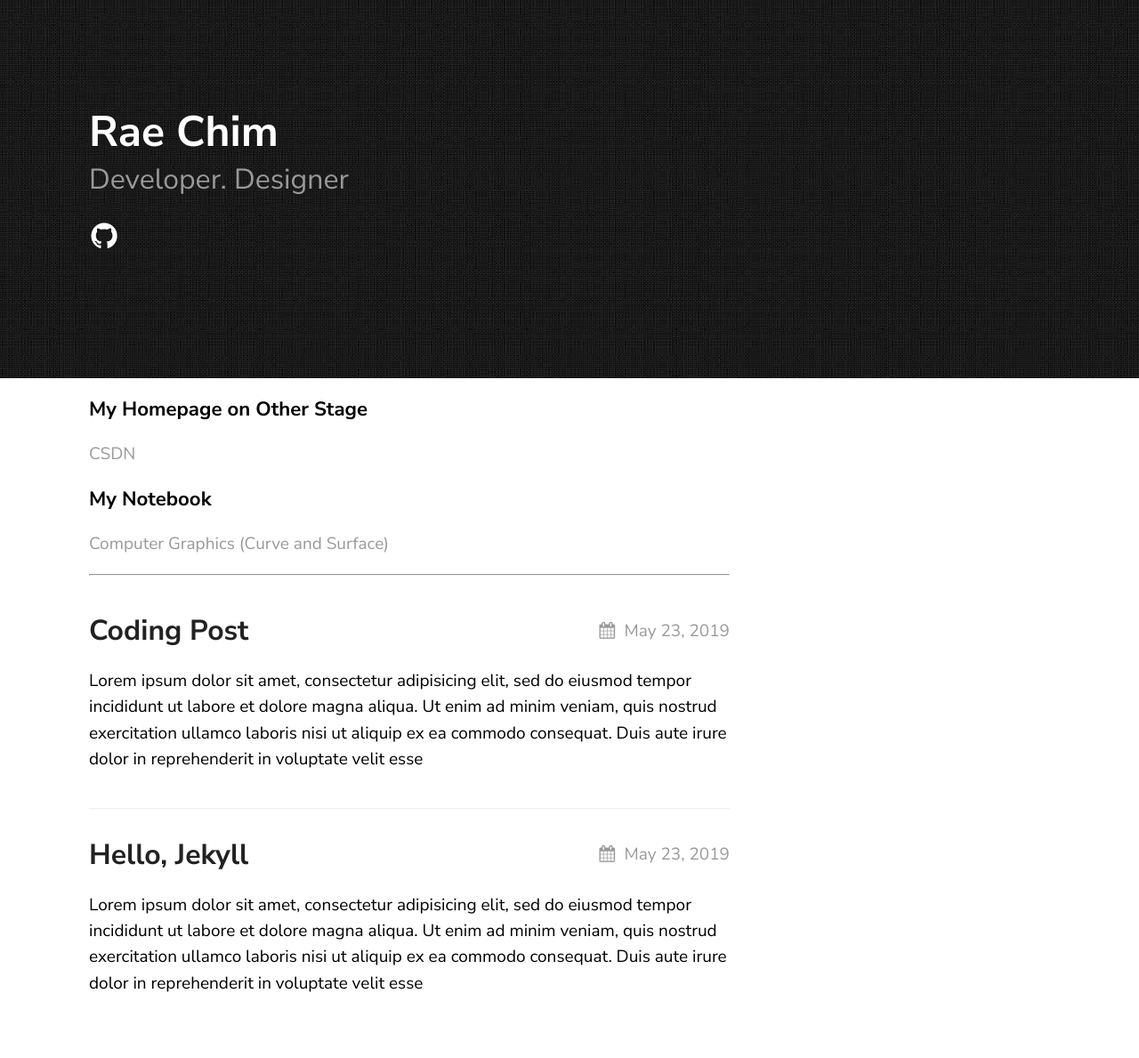
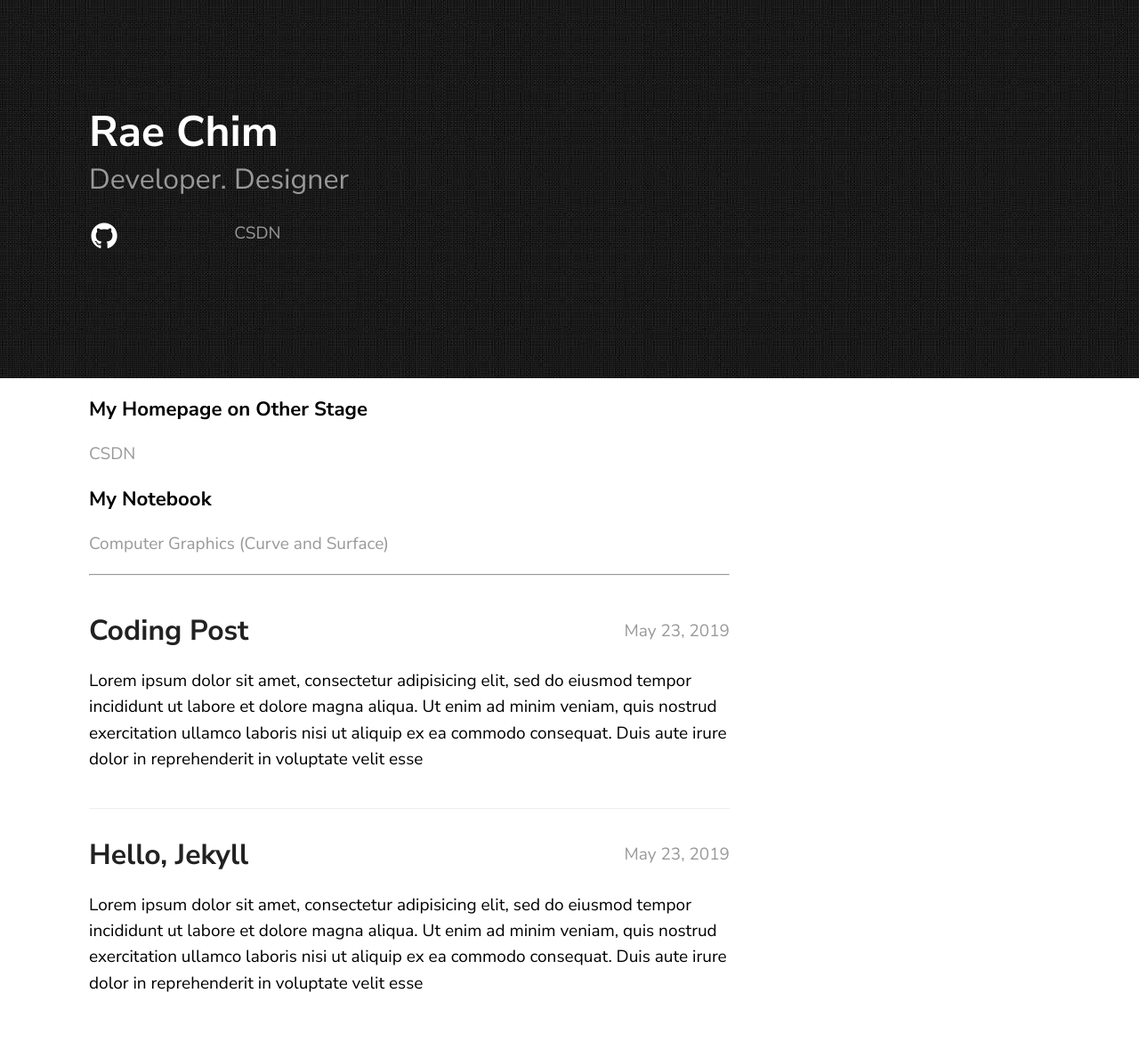
Before and after one commit to RaeChim/RaeChim.github.io, a Jekyll site: the page built from index.md, in a window 1280 px wide. Shown: the whole page at 89% size. Built offline with Jekyll 4.4.1, drawn with Linux system fonts in a browser that asks for light colours; our own code applies the rules of GitHub Pages for plain Markdown files.

Commit message:
Update page_header.html and _fonts.scss

```diff
--- a/_includes/page_header.html
+++ b/_includes/page_header.html
@@ -1,9 +1,12 @@
-<link rel="stylesheet" href="https://cdn.jsdelivr.net/gh/konpa/devicon@df6431e323547add1b4cf45992913f15286456d3/devicon.min.css">
 <div class="container">
 	<h1>{{ site.texture.title }}</h1>
 	<h2>{{ site.texture.tagline }}</h2>
 	<ul class="social">
-		<a href="https://github.com/RaeChim"><li><i class="icon-github-circled"></i></li></a>
-		<a href="https://github.com/RaeChim"><li><i class="icon ion-email"></i></li></a>                   <i class="icon fa fa-weibo" aria-hidden="true"></i></a>
+		<a href="https://github.com/RaeChim"><li><i class="icon-github"></i></li></a>
+		<a href="https://github.com/RaeChim"><li><i class="icon-weixin"></i></li></a>
+		<a href="https://github.com/RaeChim"><li><i class="icon-mail"></i></li></a>
+
+		<a href="https://github.com/RaeChim"><li><i class="icon-mail"></i></li>CSDN</a>
+
 	</ul>
 </div>
--- a/_sass/ext/_fonts.scss
+++ b/_sass/ext/_fonts.scss
@@ -55,7 +55,6 @@
   /* text-shadow: 1px 1px 1px rgba(127, 127, 127, 0.3); */
 }
 
-.icon-calendar:before { content: '\e800'; } /* '' */
-.icon-github-circled:before { content: '\f09b'; } /* '' */
-.icon-twitter-squared:before { content: '\f304'; } /* '' */
-.icon-linkedin-squared:before { content: '\f30c'; } /* '' */
+.icon-weixin:before { content: '\f1d7'; } /* '' */
+.icon-github:before { content: '\f09b'; } /* '' */
+.icon-mail:before { content: '\f0e0'; } /* '' */
```
